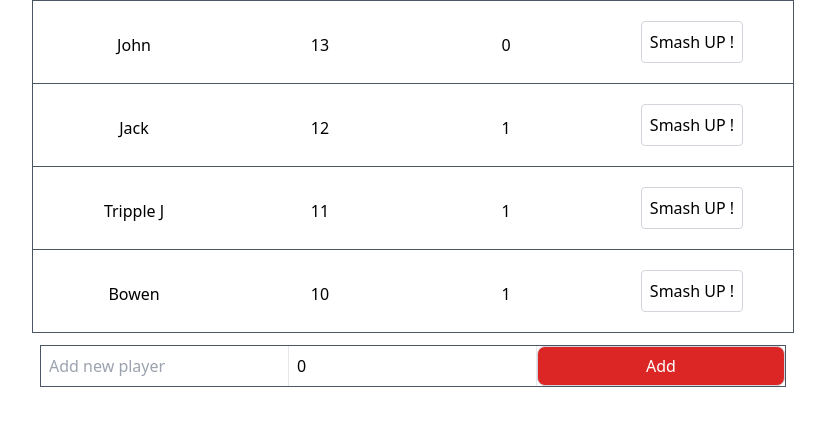
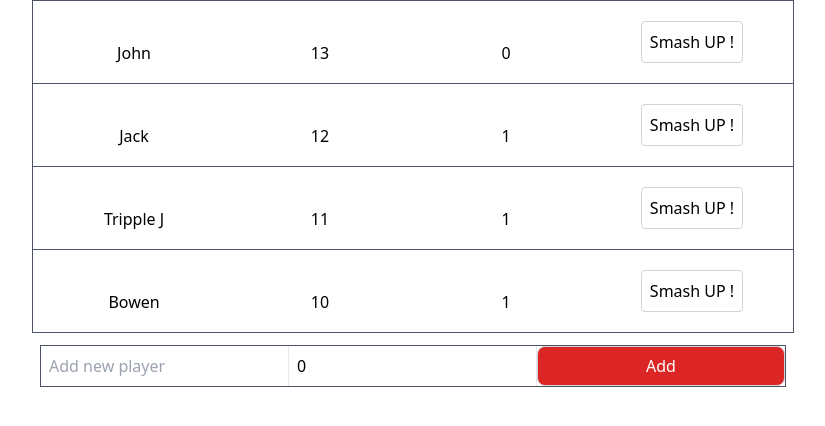
Before and after one commit to irex808/vue3-test1, a Vue app in the folder vue-test-1-sfc/: page / in a window 1280 px wide. Shown: the top 426 px of the page, without its empty margins (227-1052 px from the left). Built offline with nearby package versions, Linux system fonts and the light colour scheme.

Commit message:
Player component Centering items vertically

```diff
--- a/vue-test-1-sfc/src/components/Player.vue
+++ b/vue-test-1-sfc/src/components/Player.vue
@@ -21,7 +21,7 @@ export default{
 <template>
         <section>
         <li class="p-2 grid grid-cols-4  align-middle justify-items-center">
-            <span class="pt-6"> {{ player.player.name }} </span>     <span class="pt-6">{{ player.player.score }}</span>     <span class="pt-6"> {{ player.player.difference }} </span>
+            <span class="pt-8"> {{ player.player.name }} </span>     <span class="pt-8">{{ player.player.score }}</span>     <span class="pt-8"> {{ player.player.difference }} </span>
             <div class="justify-right px-3 py-3"> <button class="border border-gray-300 rounded px-2 py-2" @click="score">Smash UP !</button> </div>
         </li>
     </section>
```
